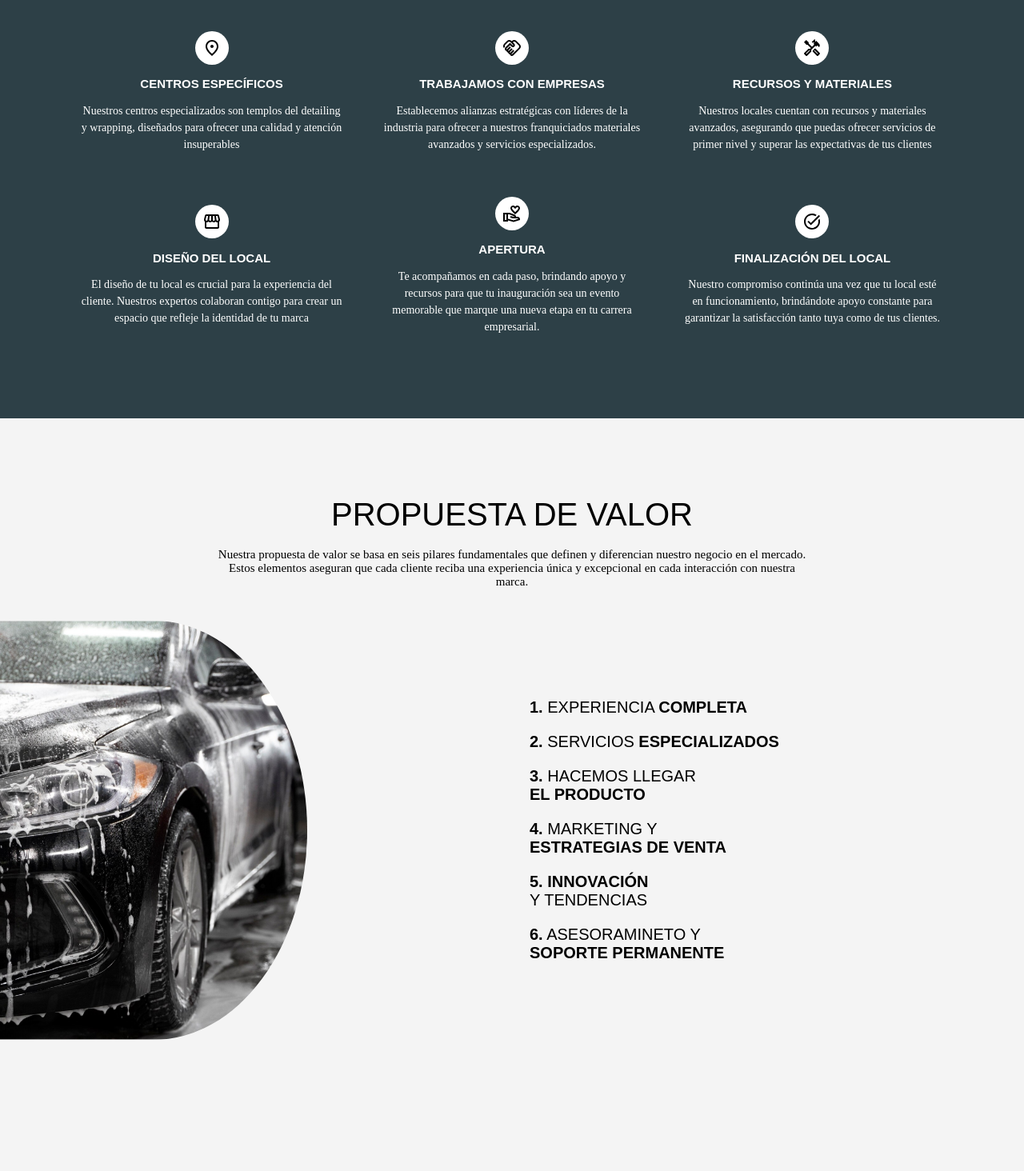
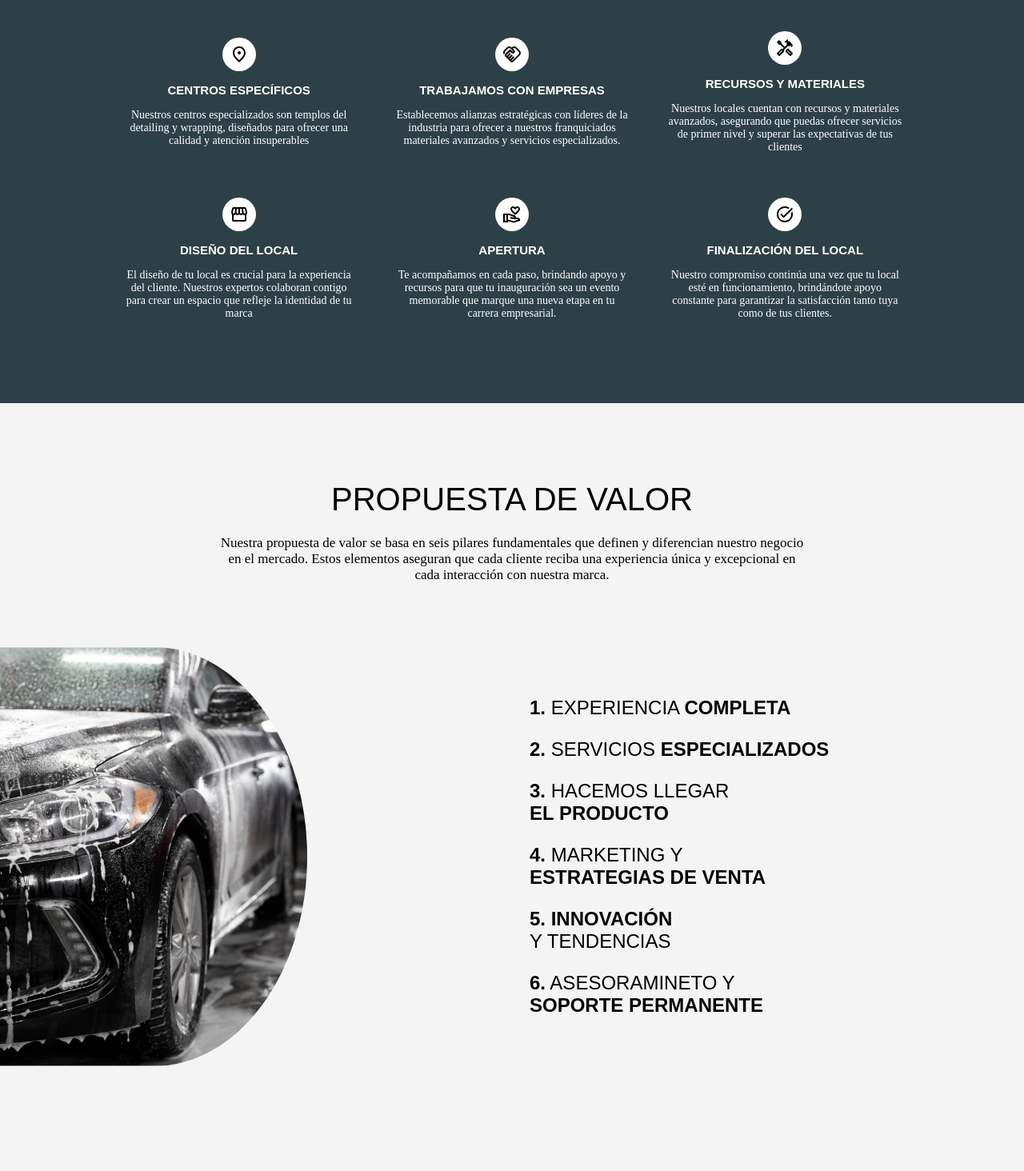
Before and after one commit to justinait/centerdetail, a React (Vite) app: page / in a window 1280 px wide. Shown: the part 980-2444 px from the top of the page at 80% size. Built offline with nearby package versions, Linux system fonts and the light colour scheme.

Commit message:
desktop responsive startinggg

```diff
--- a/src/Components/About/About.css
+++ b/src/Components/About/About.css
@@ -85,9 +85,11 @@
     }
     .aboutText {
         font-size: 14px;
+        line-height: normal;
     }
     .aboutContainer {
         justify-content: space-around;
+        padding: 6% 10%;
     }
 
     .aboutBox {
--- a/src/Components/Proposal/Proposal.css
+++ b/src/Components/Proposal/Proposal.css
@@ -51,3 +51,12 @@
         font-size: 20px;
     }
 }
+@media (min-width: 1200px) {
+    .itemsProposalBox p {
+        font-size: 24px;
+    }
+    .carProposalBox {
+        display: flex;
+        margin: 80px 0;
+    }
+}
--- a/src/Components/Techniques/Techniques.css
+++ b/src/Components/Techniques/Techniques.css
@@ -72,3 +72,8 @@
         margin: 1.5em auto;
     }
 }
+@media (min-width: 1200px) {
+    .formacionText {
+        font-size: 17px;
+    }
+}
```
